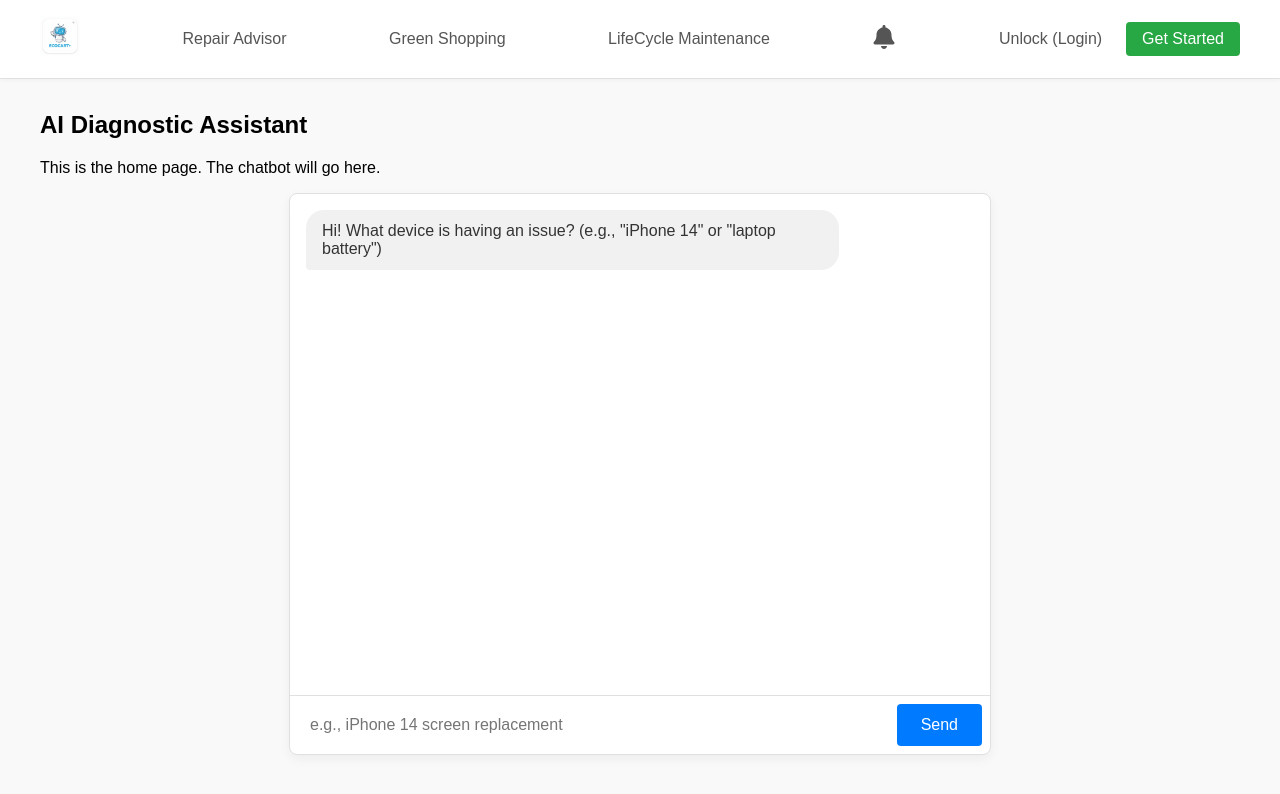
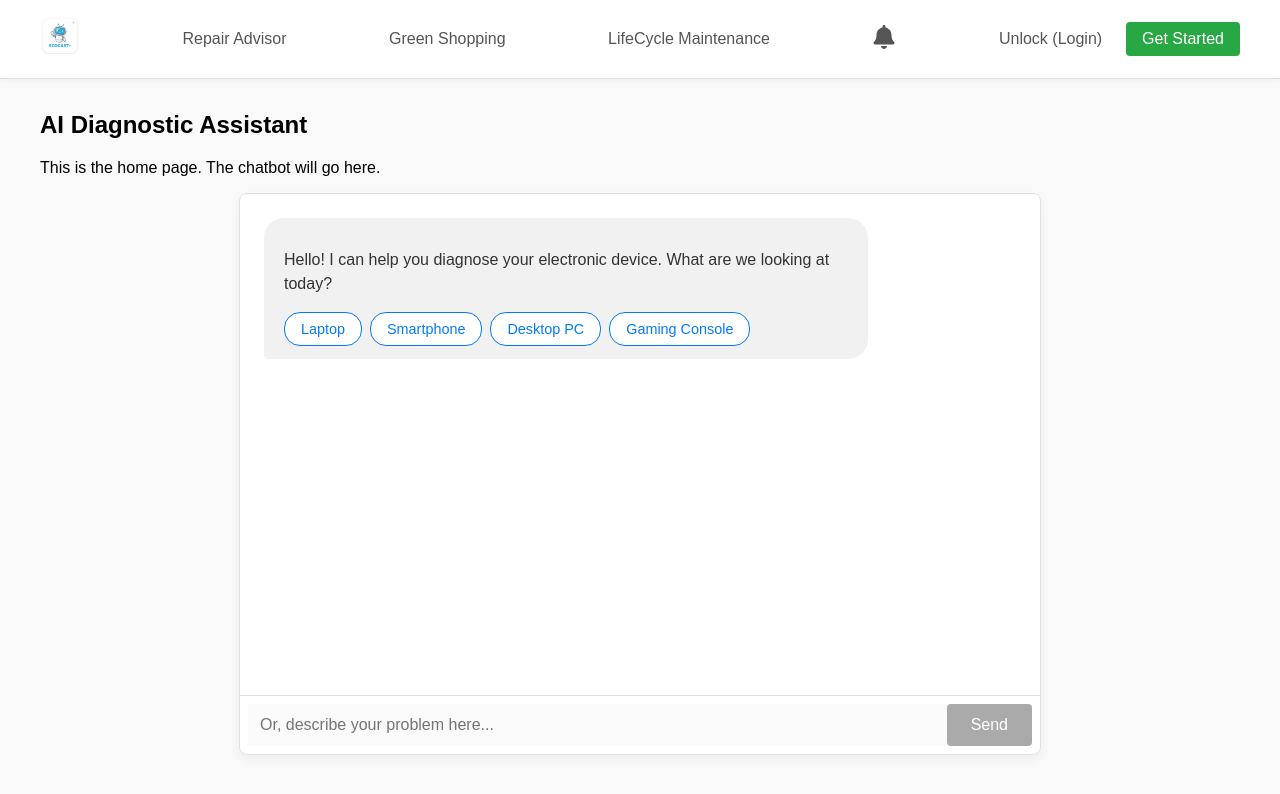
Before and after one commit to Rajya-shree/EcoCartPlus, a React app in the folder frontend/: page / in a window 1280 px wide. Shown: the top 794 px of the page. Built offline with nearby package versions, Linux system fonts and the light colour scheme; the HTML template or start-up script is replaced by a standard one.

Commit message:
feat: Refactor chatbot to V2.0 state machine

```diff
--- a/frontend/src/components/Chatbot.css
+++ b/frontend/src/components/Chatbot.css
@@ -1,6 +1,7 @@
+/* --- New Chatbot.css (V2.0) --- */
 .chatbot-container {
   width: 100%;
-  max-width: 700px;
+  max-width: 800px; /* Make it wider */
   margin: 0 auto;
   background: #fff;
   border: 1px solid #e0e0e0;
@@ -8,23 +9,24 @@
   box-shadow: 0 4px 12px rgba(0, 0, 0, 0.05);
   display: flex;
   flex-direction: column;
-  height: 70vh; /* 70% of the viewport height */
+  height: 70vh;
 }
 
 .chatbot-messages {
   flex-grow: 1;
   overflow-y: auto;
-  padding: 1rem;
+  padding: 1.5rem;
   display: flex;
   flex-direction: column;
   gap: 1rem;
 }
 
 .message {
-  padding: 0.75rem 1rem;
-  border-radius: 18px;
+  padding: 0.85rem 1.25rem;
+  border-radius: 20px;
   max-width: 75%;
   word-wrap: break-word;
+  line-height: 1.5;
 }
 
 .message.user {
@@ -41,16 +43,34 @@
   border-bottom-left-radius: 4px;
 }
 
-.message p {
-  margin: 0;
+/* --- New: Button styles for quick select --- */
+.quick-select-buttons {
+  display: flex;
+  flex-wrap: wrap;
+  gap: 0.5rem;
+  margin-top: 0.5rem;
+}
+.quick-select-btn {
+  background-color: #fff;
+  border: 1px solid #007bff;
+  color: #007bff;
+  padding: 0.5rem 1rem;
+  border-radius: 16px;
+  cursor: pointer;
+  font-size: 0.9rem;
+  font-weight: 500;
+  transition: background-color 0.2s;
+}
+.quick-select-btn:hover {
+  background-color: #e6f1ff;
 }
 
+/* --- New: Input Form styles --- */
 .chatbot-input-form {
   display: flex;
   border-top: 1px solid #e0e0e0;
   padding: 0.5rem;
 }
-
 .chatbot-input-form input {
   flex-grow: 1;
   border: none;
@@ -58,7 +78,6 @@
   font-size: 1rem;
   outline: none;
 }
-
 .chatbot-input-form button {
   background-color: #007bff;
   color: white;
@@ -68,68 +87,87 @@
   cursor: pointer;
   font-size: 1rem;
 }
+/* Disable button when loading */
+.chatbot-input-form button:disabled {
+  background-color: #aaa;
+  cursor: not-allowed;
+}
 
-/* Guide Card Styles */
-.guides-list {
+/* --- New: Result Card Styles --- */
+.results-container {
   margin-top: 1rem;
+  width: 100%;
+}
+.results-header {
+  font-size: 1.1rem;
+  font-weight: 600;
+  margin-bottom: 0.75rem;
+  color: #333;
+}
+
+.guides-list,
+.shops-list,
+.videos-list {
   display: flex;
   flex-direction: column;
-  gap: 0.5rem;
+  gap: 0.75rem;
 }
 
-.guide-card {
+/* Base card style */
+.result-card {
   display: flex;
   gap: 0.75rem;
-  padding: 0.5rem;
+  padding: 0.75rem;
   border: 1px solid #ddd;
   border-radius: 6px;
   text-decoration: none;
   color: #333;
   background: #fff;
+  transition: background-color 0.2s;
 }
-
-.guide-card:hover {
+.result-card:hover {
   background-color: #f9f9f9;
 }
-
-.guide-card img {
+.result-card img {
   width: 80px;
   height: 60px;
   object-fit: cover;
   border-radius: 4px;
 }
+.result-info {
+  flex: 1;
+}
+.result-info strong {
+  display: block;
+  font-size: 0.9rem;
+  margin-bottom: 0.25rem;
+}
+.result-info p {
+  font-size: 0.8rem;
+  color: #555;
+  margin: 0;
+  overflow: hidden;
+  text-overflow: ellipsis;
+  display: -webkit-box;
+  -webkit-line-clamp: 2;
+  -webkit-box-orient: vertical;
+}
 
-.guide-card .guide-info strong {
+/* Specific card styles */
+.shop-card {
+  display: flex;
+  justify-content: space-between;
+  align-items: center;
+  padding: 1rem;
+}
+.shop-info strong {
+  font-size: 1rem;
+}
+.shop-info p {
   font-size: 0.9rem;
 }
-
-.guide-card .guide-info p {
-  font-size: 0.8rem;
-  color: #555;
-  margin-top: 0.25rem;
+.shop-rating {
+  font-size: 1rem;
+  font-weight: 600;
+  color: #28a745;
 }
-
-.score-card {
-  display: block;
-  background: #f0f7ff; /* Light blue background */
-  border: 1px solid #b3d4ff; /* Blue border */
-  border-radius: 6px;
-  padding: 1rem;
-  margin-top: 1rem;
-  text-decoration: none;
-  color: #333;
-}
-
-.score-card:hover {
-  background: #e6f1ff;
-}
-
-.score-card strong {
-  font-size: 1.1rem;
-  color: #0056b3;
-}
-
-.score-card p {
-  font-size: 0.9rem;
-  margin: 0.5rem 0 0 0;
-}
--- a/frontend/src/components/Chatbot.jsx
+++ b/frontend/src/components/Chatbot.jsx
@@ -1,59 +1,182 @@
-import React, { useState } from "react";
+import React, { useState, useEffect } from "react";
 import axios from "axios";
 import { toast } from "react-toastify";
-import "./Chatbot.css";
+import "./Chatbot.css"; // Your new CSS file
+
+// Define our conversation steps
+const CHAT_STEPS = {
+  STEP_1_WELCOME: "STEP_1_WELCOME",
+  STEP_2_ASK_PROBLEM: "STEP_2_ASK_PROBLEM",
+  STEP_3_GATHERING_INFO: "STEP_3_GATHERING_INFO",
+  STEP_4_SHOW_RESULTS: "STEP_4_SHOW_RESULTS",
+  STEP_5_ESCALATE: "STEP_5_ESCALATE",
+};
+
+// Our initial welcome message
+const welcomeMessage = {
+  from: "bot",
+  text: "Hello! I can help you diagnose your electronic device. What are we looking at today?",
+  buttons: ["Laptop", "Smartphone", "Desktop PC", "Gaming Console"],
+};
 
 const Chatbot = () => {
-  const [messages, setMessages] = useState([
-    {
-      from: "bot",
-      text: 'Hi! What device is having an issue? (e.g., "iPhone 14" or "laptop battery")',
-    },
-  ]);
+  const [messages, setMessages] = useState([welcomeMessage]);
   const [input, setInput] = useState("");
   const [isLoading, setIsLoading] = useState(false);
 
+  // --- This is the "Brain" ---
+  const [chatStep, setChatStep] = useState(CHAT_STEPS.STEP_1_WELCOME);
+  const [deviceType, setDeviceType] = useState("");
+
+  // Handles all user text input
   const submitHandler = async (e) => {
     e.preventDefault();
-    if (!input) return;
+    if (!input || isLoading) return;
 
     const userMessage = { from: "user", text: input };
-    setMessages([...messages, userMessage]);
+    setMessages((prev) => [...prev, userMessage]);
+    const query = input;
     setInput("");
+
+    // --- CONVERSATION LOGIC ---
+    if (chatStep === CHAT_STEPS.STEP_2_ASK_PROBLEM) {
+      // User has described the problem (e.g., "won't turn on")
+      // This is where we implement your "won't turn on" logic
+
+      if (query.includes("won't turn on") || query.includes("no power")) {
+        setChatStep(CHAT_STEPS.STEP_3_GATHERING_INFO);
+        // Ask the specific question from your example
+        const botMessage = {
+          from: "bot",
+          text: `Got it. You’re reporting a ${deviceType} that doesn’t power on. Let’s check a few things.`,
+        };
+        const botMessage2 = {
+          from: "bot",
+          text: "Please confirm — does the charger show any indicator light when plugged in?",
+          buttons: ["Yes, it has a light", "No, no light", "I'm not sure"],
+        };
+        setMessages((prev) => [...prev, botMessage, botMessage2]);
+      } else {
+        // For any other problem, just get the results
+        await fetchAllResults(deviceType, query);
+      }
+    }
+  };
+
+  // Handles all button clicks
+  const buttonClickHandler = async (buttonText) => {
+    if (isLoading) return;
+
+    // Add user's button click as a message
+    const userMessage = { from: "user", text: buttonText };
+    setMessages((prev) => [...prev, userMessage]);
+
+    // --- CONVERSATION LOGIC ---
+    if (chatStep === CHAT_STEPS.STEP_1_WELCOME) {
+      // User selected a device type
+      setDeviceType(buttonText); // Save the device type
+      setChatStep(CHAT_STEPS.STEP_2_ASK_PROBLEM);
+      const botMessage = {
+        from: "bot",
+        text: `Great! I can help with your ${buttonText}. What specific issue are you experiencing? (e.g., "won't turn on", "screen issues", "battery problems")`,
+      };
+      setMessages((prev) => [...prev, botMessage]);
+    }
+
+    if (chatStep === CHAT_STEPS.STEP_3_GATHERING_INFO) {
+      // User answered the "charger light" question
+      if (
+        buttonText.includes("No, no light") ||
+        buttonText.includes("not sure")
+      ) {
+        // This is the "graceful failure" / escalation path from your example
+        setChatStep(CHAT_STEPS.STEP_5_ESCALATE);
+        const botMessage = {
+          from: "bot",
+          text: "Thanks for the details. I couldn’t identify the exact cause based on this — it might be an internal issue that needs professional inspection.",
+        };
+        const botMessage2 = {
+          from: "bot",
+          text: "Here’s what I can still help with. Would you like to find DIY guides or a local repair center?",
+          buttons: ["Find DIY Guides", "Find Repair Center"],
+        };
+        setMessages((prev) => [...prev, botMessage, botMessage2]);
+      } else {
+        // User said "Yes, it has a light"
+        const botMessage = {
+          from: "bot",
+          text: "Okay, let's try a power cycle. Unplug the charger, remove the battery (if possible), and hold the power button for 30 seconds. Then, connect only the charger and try turning it on.",
+        };
+        const botMessage2 = {
+          from: "bot",
+          text: "If that doesn't work, let's find some guides for you.",
+          buttons: ["Find DIY Guides", "Find Repair Center"],
+        };
+        setChatStep(CHAT_STEPS.STEP_5_ESCALATE); // Move to the next step
+        setMessages((prev) => [...prev, botMessage, botMessage2]);
+      }
+    }
+
+    if (chatStep === CHAT_STEPS.STEP_5_ESCALATE) {
+      // User has chosen what to do next
+      if (buttonText.includes("Find DIY Guides")) {
+        await fetchAllResults(deviceType, "repair"); // Get all guides
+      }
+      if (buttonText.includes("Find Repair Center")) {
+        await fetchAllResults(deviceType, "", true); // Get only shops
+      }
+    }
+  };
+
+  // --- This is the API "Tool" Function ---
+  const fetchAllResults = async (device, problem, shopsOnly = false) => {
     setIsLoading(true);
+    setChatStep(CHAT_STEPS.STEP_4_SHOW_RESULTS); // We are now showing results
+
+    let botMessage = {
+      from: "bot",
+      text: "Here's what I found for you:",
+      guides: [],
+      videos: [],
+      shops: [],
+    };
 
     try {
-      // --- NEW LOGIC: Call both APIs at the same time ---
-      const guideQuery = { query: input };
-      const scoreQuery = { query: input }; // Can be the same query
+      // Create all our API promises
+      // We use the LIVE backend URL
+      const apiPrefix = "https://ecocartplus-backend.onrender.com";
 
-      const guidePromise = axios.post("/api/repair-guides", guideQuery);
-      const scorePromise = axios.post("/api/repair-guides/score", scoreQuery);
+      const shopPromise = axios.get(`${apiPrefix}/api/repair-shops`);
 
-      // Wait for both to finish
-      const [guideResponse, scoreResponse] = await Promise.all([
+      if (!shopsOnly) {
+        const guidePromise = axios.post(`${apiPrefix}/api/repair-guides`, {
+          query: `${device} ${problem}`,
+        });
+        const youtubePromise = axios.post(`${apiPrefix}/api/youtube/search`, {
+          query: `${device} ${problem}`,
+        });
+
+        const [guideRes, youtubeRes, shopRes] = await Promise.all([
           guidePromise,
-        scorePromise,
+          youtubeRes,
+          shopPromise,
         ]);
 
-      // --- END OF NEW LOGIC ---
+        botMessage.guides = guideRes.data;
+        botMessage.videos = youtubeRes.data;
+        botMessage.shops = shopRes.data;
+      } else {
+        const shopRes = await shopPromise;
+        botMessage.shops = shopRes.data;
+      }
 
-      // Create a "bot" response
-      const botResponse = {
-        from: "bot",
-        text: `Here's what I found for "${input}":`,
-        guides: guideResponse.data, // Attach the guides
-        score: scoreResponse.data, // Attach the score
-      };
-
-      setMessages((prev) => [...prev, botResponse]);
+      setMessages((prev) => [...prev, botMessage]);
     } catch (err) {
-      // This will catch errors from either API call
       console.error(err);
-      toast.error("Sorry, I had trouble fetching data. Please try again.");
+      toast.error("Sorry, I had trouble fetching data.");
       const errorResponse = {
         from: "bot",
-        text: "Sorry, I had trouble fetching guides. Please try again.",
+        text: "Sorry, I had trouble fetching results. Please try again.",
       };
       setMessages((prev) => [...prev, errorResponse]);
     }
@@ -61,28 +184,40 @@ const Chatbot = () => {
     setIsLoading(false);
   };
 
+  // Auto-scroll to bottom
+  useEffect(() => {
+    const chatWindow = document.querySelector(".chatbot-messages");
+    if (chatWindow) {
+      chatWindow.scrollTop = chatWindow.scrollHeight;
+    }
+  }, [messages]);
+
   return (
     <div className="chatbot-container">
+      {/* --- 1. THE MESSAGE WINDOW --- */}
       <div className="chatbot-messages">
         {messages.map((msg, index) => (
           <div key={index} className={`message ${msg.from}`}>
             <p>{msg.text}</p>
 
-            {/* --- NEW: Logic to display the score --- */}
-            {msg.from === "bot" && msg.score && msg.score.score && (
-              <a
-                href={msg.score.url}
-                target="_blank"
-                rel="noopener noreferrer"
-                className="score-card"
+            {msg.buttons && (
+              <div className="quick-select-buttons">
+                {msg.buttons.map((btn, i) => (
+                  <button
+                    key={i}
+                    className="quick-select-btn"
+                    onClick={() => buttonClickHandler(btn)}
                   >
-                <strong>Repairability Score: {msg.score.score}/10</strong>
-                <p>{msg.score.summary}</p>
-              </a>
+                    {btn}
+                  </button>
+                ))}
+              </div>
             )}
 
-            {/* Logic to display the guides */}
-            {msg.from === "bot" && msg.guides && msg.guides.length > 0 && (
+            {/* --- Display all the results --- */}
+            {msg.guides?.length > 0 && (
+              <div className="results-container">
+                <h4 className="results-header">iFixit Repair Guides</h4>
                 <div className="guides-list">
                   {msg.guides.map((guide) => (
                     <a
@@ -90,29 +225,78 @@ const Chatbot = () => {
                       href={guide.url}
                       target="_blank"
                       rel="noopener noreferrer"
-                    className="guide-card"
+                      className="result-card"
                     >
                       <img src={guide.imageUrl} alt={guide.title} />
-                    <div className="guide-info">
+                      <div className="result-info">
                         <strong>{guide.title}</strong>
                         <p>{guide.summary}</p>
                       </div>
                     </a>
                   ))}
                 </div>
+              </div>
+            )}
+
+            {msg.videos?.length > 0 && (
+              <div className="results-container">
+                <h4 className="results-header">YouTube Tutorials</h4>
+                <div className="videos-list">
+                  {msg.videos.map((video) => (
+                    <a
+                      key={video.videoId}
+                      href={video.url}
+                      target="_blank"
+                      rel="noopener noreferrer"
+                      className="result-card"
+                    >
+                      <img src={video.thumbnail} alt={video.title} />
+                      <div className="result-info">
+                        <strong>{video.title}</strong>
+                        <p>{video.description}</p>
+                      </div>
+                    </a>
+                  ))}
+                </div>
+              </div>
+            )}
+
+            {msg.shops?.length > 0 && (
+              <div className="results-container">
+                <h4 className="results-header">Nearby Repair Centers</h4>
+                <div className="shops-list">
+                  {msg.shops.map((shop) => (
+                    <div key={shop._id} className="result-card shop-card">
+                      <div className="shop-info">
+                        <strong>{shop.name}</strong>
+                        <p>{shop.distance}</p>
+                      </div>
+                      <span className="shop-rating">★ {shop.rating}</span>
+                    </div>
+                  ))}
+                </div>
+              </div>
             )}
           </div>
         ))}
         {isLoading && <div className="message bot">Bot is typing...</div>}
       </div>
+
+      {/* --- 2. THE INPUT BAR --- */}
       <form className="chatbot-input-form" onSubmit={submitHandler}>
         <input
           type="text"
           value={input}
           onChange={(e) => setInput(e.target.value)}
-          placeholder="e.g., iPhone 14 screen replacement"
+          placeholder="Or, describe your problem here..."
+          disabled={chatStep !== CHAT_STEPS.STEP_2_ASK_PROBLEM || isLoading}
         />
-        <button type="submit">Send</button>
+        <button
+          type="submit"
+          disabled={isLoading || chatStep !== CHAT_STEPS.STEP_2_ASK_PROBLEM}
+        >
+          Send
+        </button>
       </form>
     </div>
   );
```
Lines whose indentation alone changed are shown as unchanged.
